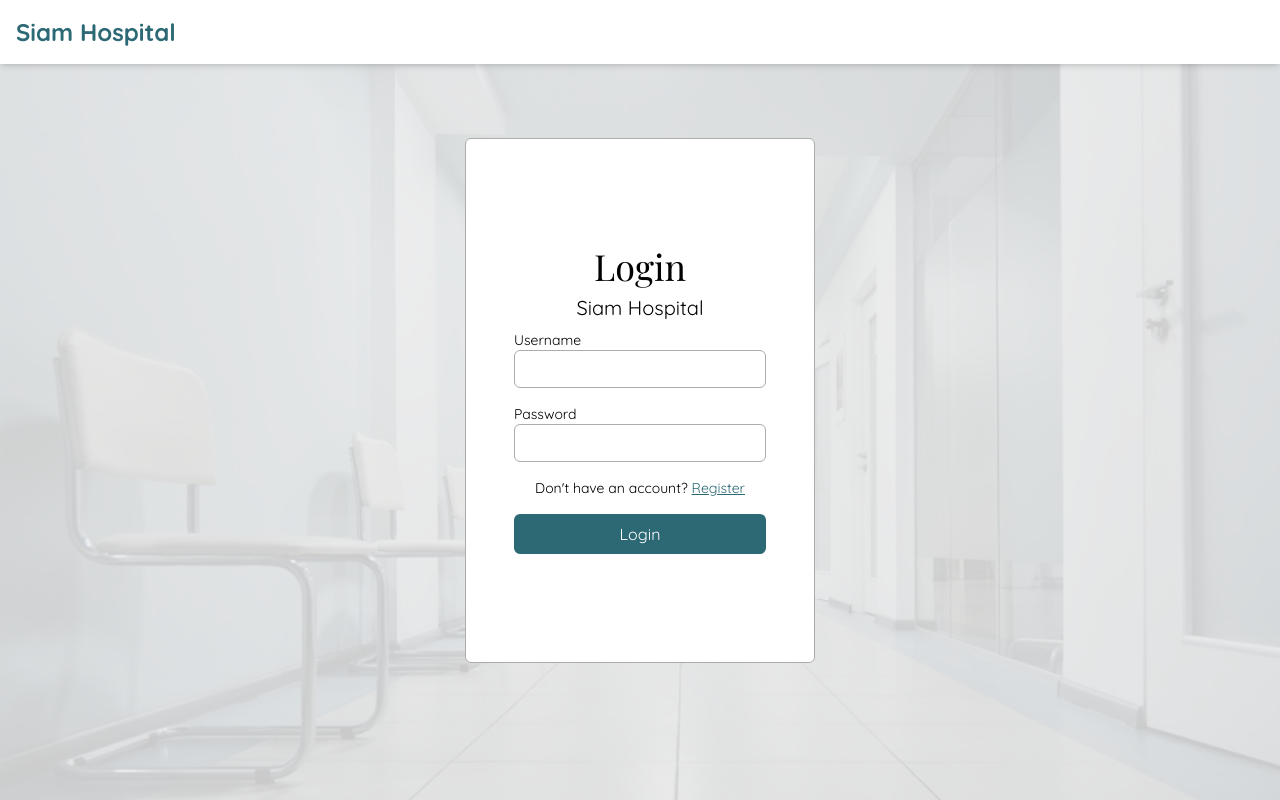
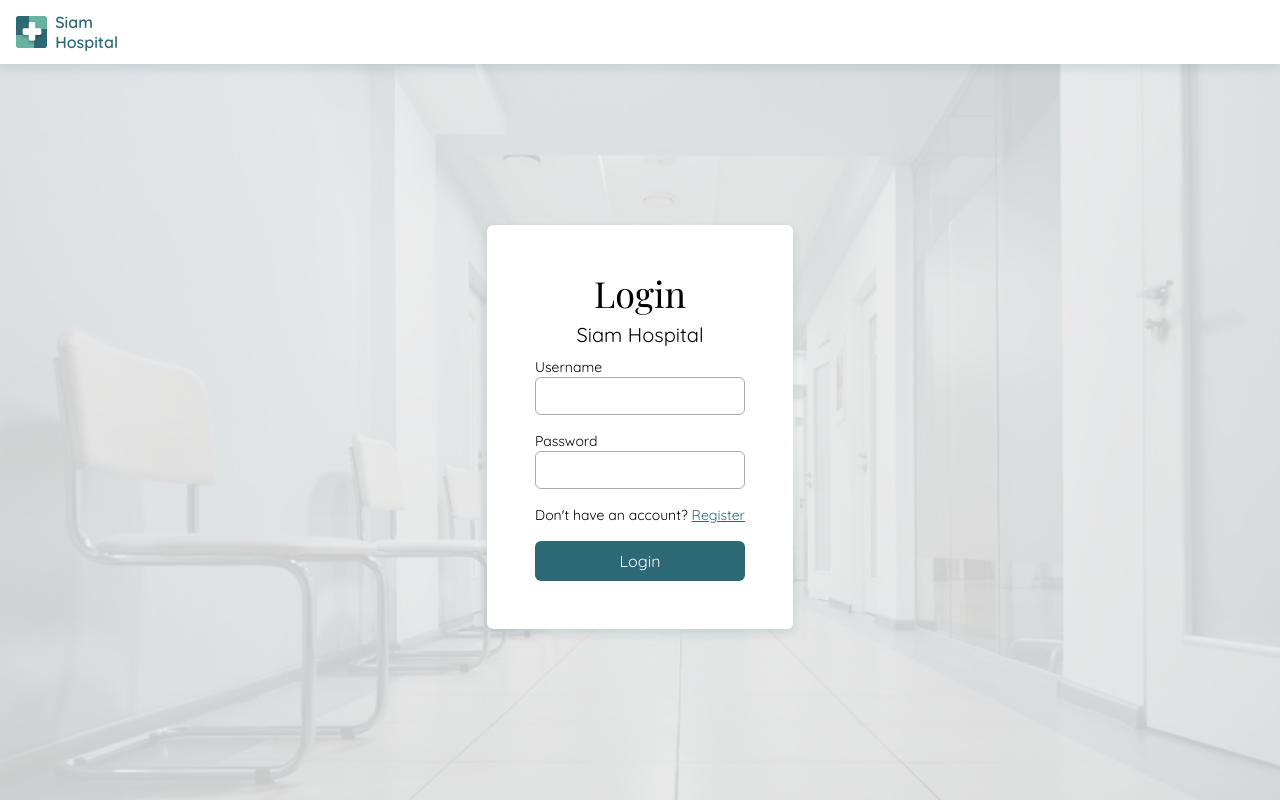
Before and after one commit to NinePTH/Hospital-Management-Frontend, a React (Vite) app: page / in a window 1280 px wide. Built offline with nearby package versions, Linux system fonts and the light colour scheme; no server answers; a web font is replaced by a local one.

Commit message:
Complete: navbar and shadow effect

```diff
--- a/src/components/Navbar.tsx
+++ b/src/components/Navbar.tsx
@@ -1,5 +1,5 @@
 import React , { useContext }from "react";
-import { Link, useNavigate } from "react-router-dom";
+import { useNavigate } from "react-router-dom";
 import { logoutUser } from "../services/auth";
 import { AuthContext } from "../contexts/AuthContext";
 
@@ -14,11 +14,16 @@ const Navbar: React.FC = () => {
   };
 
   return (
-    <nav className="bg-white shadow-md fixed top-0 left-0 w-full z-50">
-      <div className="container mx-auto flex justify-between items-center p-4">
-        <p className="text-2xl font-bold text-[#2C6975]">
-          Siam Hospital
-        </p>
+    <nav className="bg-white shadow-soft fixed top-0 left-0 w-full z-10">
+      <div className="container mx-auto flex justify-between items-center px-4 py-3">
+        <div className="flex items-center gap-2">
+          <img src="/logo.webp" alt="logo" className="h-8" />
+          <p className="text-base leading-5 font-semibold text-[#2C6975]">
+            Siam
+            <br />
+            Hospital
+          </p>
+        </div>
 
         {/* <ul className="flex space-x-6">
           <li><Link to="/" className="hover:text-[#2C6975]">Home</Link></li>
@@ -26,7 +31,7 @@ const Navbar: React.FC = () => {
           <li><Link to="/" className="hover:text-[#2C6975]">Login</Link></li>
         </ul> */}
         {
-        auth?.isAuthenticated && <button onClick={handleLogout} className="bg-[#2C6975] text-white py-1 px-1 lg:px-6 rounded-md active:scale-95 active:bg-[#25444e] transition duration-150">
+        auth?.isAuthenticated && <button onClick={handleLogout} className="bg-[#2C6975] text-white py-1 px-4 lg:px-6 rounded-md active:scale-95 active:bg-[#25444e] transition duration-150">
           Logout
         </button>
         }
--- a/src/pages/Auth.tsx
+++ b/src/pages/Auth.tsx
@@ -47,9 +47,9 @@ const Auth = () => {
   };
 
   return (
-    <div className="min-h-screen md:h-dvh flex flex-col items-center justify-center bg-[url(/background.webp)]  bg-cover bg-center bg-no-repeat">
+    <div className="min-h-dvh flex flex-col items-center justify-center pt-[22.5%] pb-[7.5%] md:pt-[12.5%] md:pb-[5%] lg:pt-[7%] lg:pb-[2.75%]  bg-[url(/background.webp)]  bg-cover bg-center bg-no-repeat">
         <Navbar />
-        <div className="flex flex-col items-center justify-center border border-[#ACACAC] rounded-md w-2/3 md:w-2/5 lg:w-1/3 h-3/5 lg:h-5/6 lg:max-w-[350px] lg:max-h-[525px] p-10 md:p-10 lg:p-12 bg-white">
+        <div className="flex flex-col items-center justify-center shadow-soft rounded-md w-fit h-fit p-10 lg:p-12 bg-white">
           <h2 className="text-3xl mb-1 lg:text-4xl lg:mb-2 font-playfair">
             {isLoginForm ? "Login" : "Register"}
           </h2>
--- a/tailwind.config.js
+++ b/tailwind.config.js
@@ -10,6 +10,9 @@ module.exports = {
         playfair: ["Playfair Display", "serif"],
         quicksand: ["Quicksand", "sans-serif"],
       },
+      boxShadow: {
+        'soft': '0px 4px 10px 0px rgba(44, 105, 117, 0.15)',
+      }
     },
   },
   plugins: [],
```
Also changed, not shown: public/logo.webp (added).
